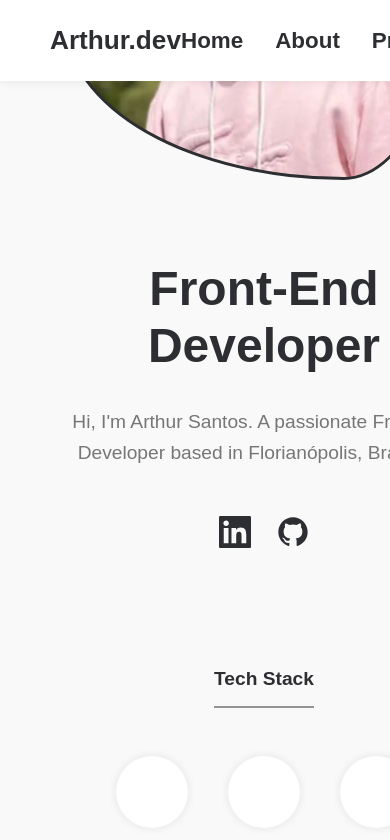
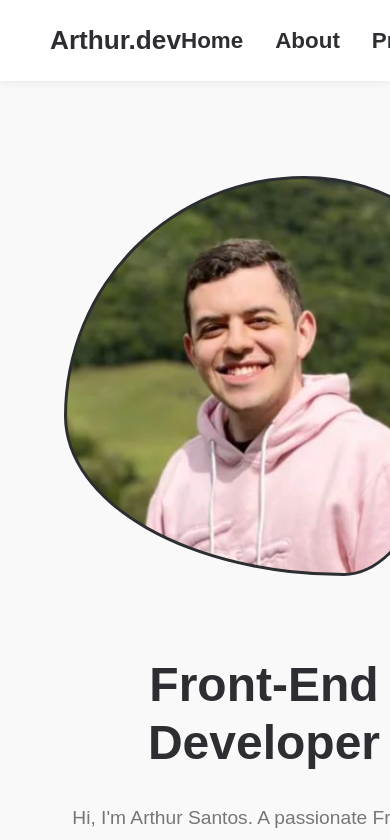
Before and after one commit to Arthur-Cyberpunk/siteportfolio, a React (Create React App) app: page / in a window 390 px wide. Shown: the top 840 px of the page. Built offline with nearby package versions, Linux system fonts and the light colour scheme.

Commit message:
first commit

```diff
--- a/src/Components/Home/styles.scss
+++ b/src/Components/Home/styles.scss
@@ -5,6 +5,11 @@
   height: 100vh;
   position: relative;
   width: 100%;
+
+    @media (max-width: 950px) {
+      height: auto;
+      padding: 11rem 0;
+    }
 
     .containerHome{
       margin: 0 auto;
@@ -22,7 +27,7 @@
         @media (max-width: 950px) {
           flex-direction: column;
           gap: 3rem;
-          //height: auto;
+          height: auto;
           text-align: center;
         }
 
```
